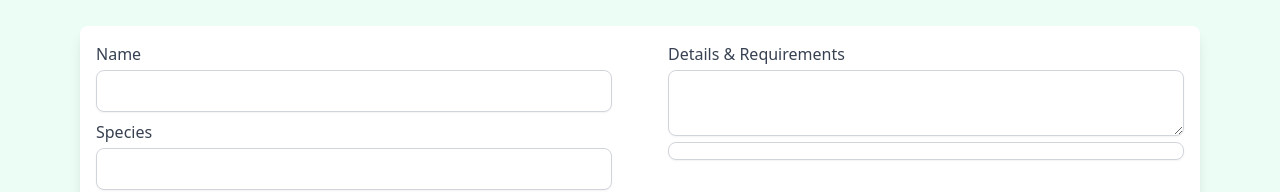
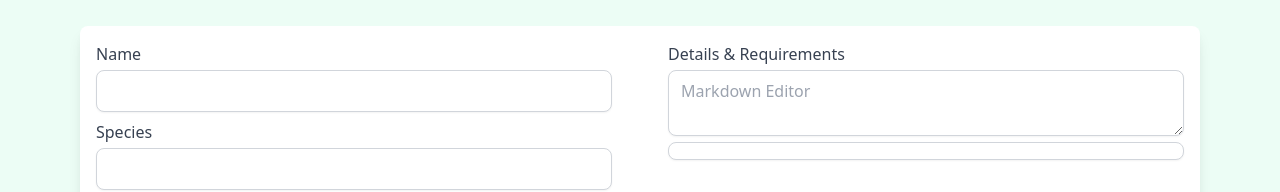
Before and after one commit to dylpark/plant-tracker-app-react, a Next.js app: page /add in a window 1280 px wide. Shown: the part 214-406 px from the top of the page. Built offline with nearby package versions, Linux system fonts and the light colour scheme.

Commit message:
Making markdown placeholder

```diff
--- a/components/form/MarkdownEditor.jsx
+++ b/components/form/MarkdownEditor.jsx
@@ -12,6 +12,7 @@ function MarkdownEditor(props) {
         <textarea
           className="w-full border border-gray-300 px-3 py-2 rounded-lg shadow-sm focus:outline-none focus:border-green-500"
           autofocus
+          placeholder="Markdown Editor"
           value={markdown}
           onChange={(e) => setMarkdown(e.target.value)}
         />
```
